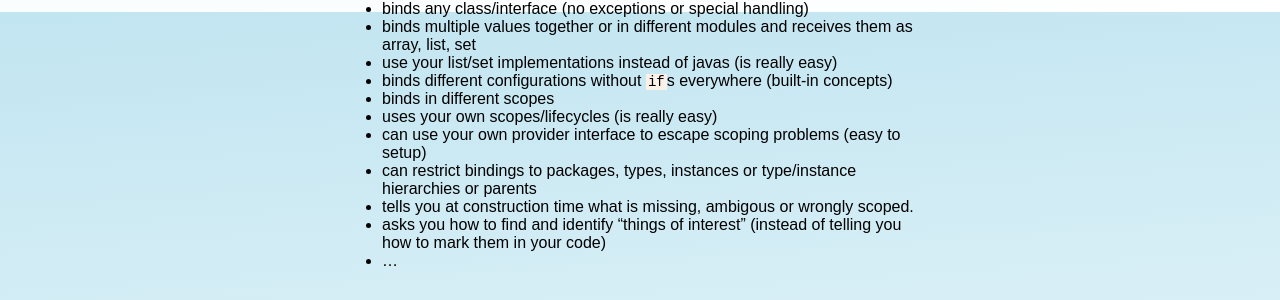
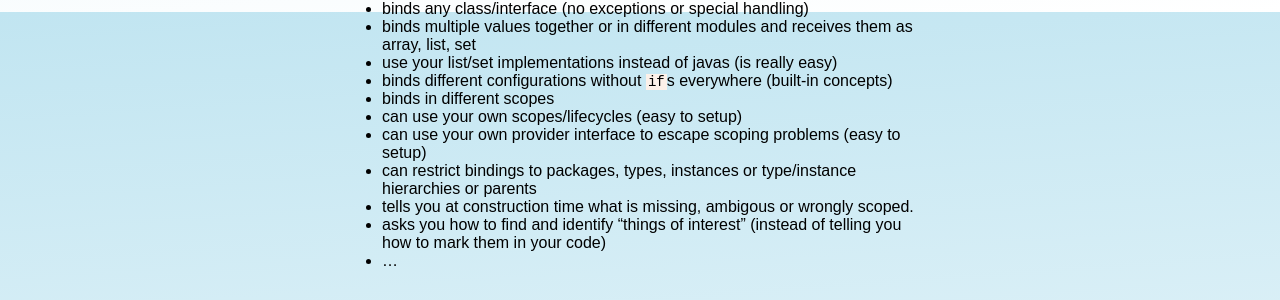
Before and after one commit to jbee/jbee.github.io, a Jekyll site: the page built from purejin/index.md, in a window 1280 px wide and 900 px high, scrolled down 1636 px. Shown: the part 152-452 px from the top of the window. Built offline with Jekyll 4.4.1, drawn with Linux system fonts in a browser that asks for light colours.

Commit message:
Update purejin/index.md

```diff
--- a/purejin/index.md
+++ b/purejin/index.md
@@ -79,7 +79,7 @@ It would be wise to not fight them but ask why and learn how to stay out of trou
 * use your list/set implementations instead of javas (is really easy)
 * binds different configurations without `if`s everywhere (built-in concepts)
 * binds in different scopes
-* uses your own scopes/lifecycles (is really easy)
+* can use your own scopes/lifecycles (easy to setup)
 * can use your own provider interface to escape scoping problems (easy to setup)
 * can restrict bindings to packages, types, instances or type/instance hierarchies or parents
 * tells you at **construction time** what is missing, ambigous or wrongly scoped.
```
